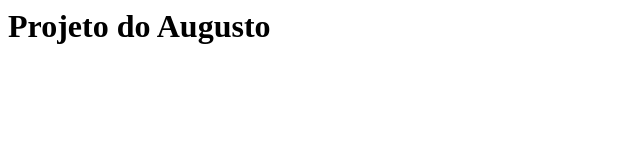
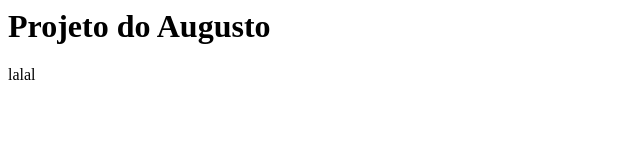
Before and after one commit to augustovanderley/curso-git, a plain HTML site: page index.html in a window 1280 px wide. Shown: the full height of the page, 0-640 px from the left. Drawn offline with Linux system fonts and the light colour scheme.

Commit message:
testando

```diff
--- a/index.html
+++ b/index.html
@@ -3,5 +3,6 @@
 	</head>
 	<body>
 		<h1>Projeto do Augusto</h1>
+		lalal
 	<body>
 </html>
```
